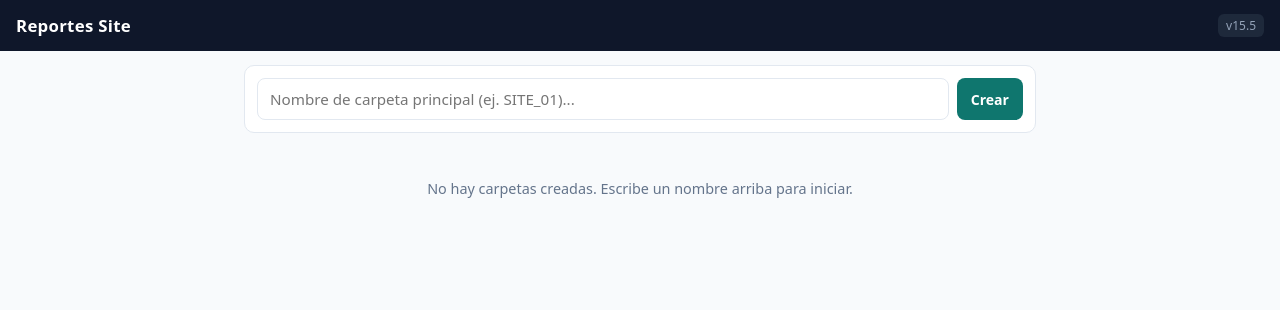
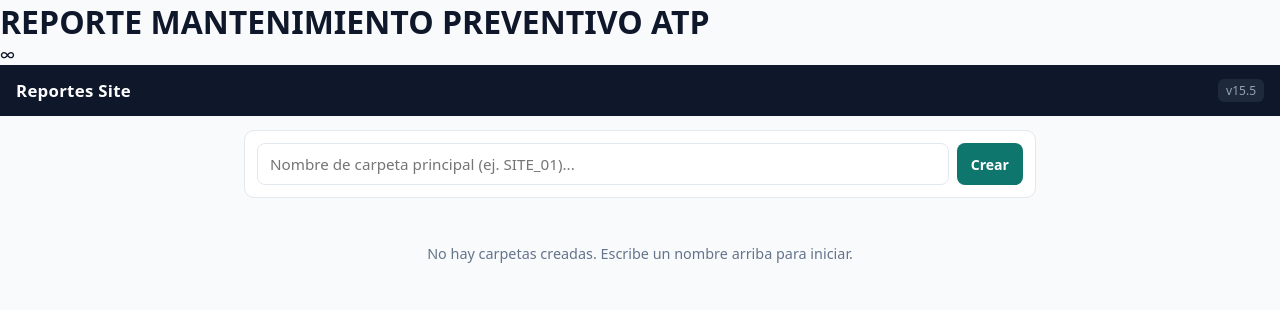
Before and after one commit to anthonyalvaroc-svg/MP2026-V13, a plain HTML site: page index.html in a window 1280 px wide. Drawn offline with nearby package versions, Linux system fonts and the light colour scheme.

Commit message:
Add header and version span to index.html

```diff
--- a/index.html
+++ b/index.html
@@ -4,6 +4,8 @@
   <meta charset="UTF-8">
   <meta name="viewport" content="width=device-width, initial-scale=1.0, maximum-scale=1.0, user-scalable=no">
   <title>INFORME MANTENIMIENTO PREVENTIVO ATP</title>
+   <h1>REPORTE MANTENIMIENTO PREVENTIVO ATP</h1>
+  <span class="version">∞</span>
   <link rel="manifest" href="manifest.json">
   <meta name="theme-color" content="#0f172a">
   <script src="https://cdnjs.cloudflare.com/ajax/libs/jszip/3.10.1/jszip.min.js"></script>
```
